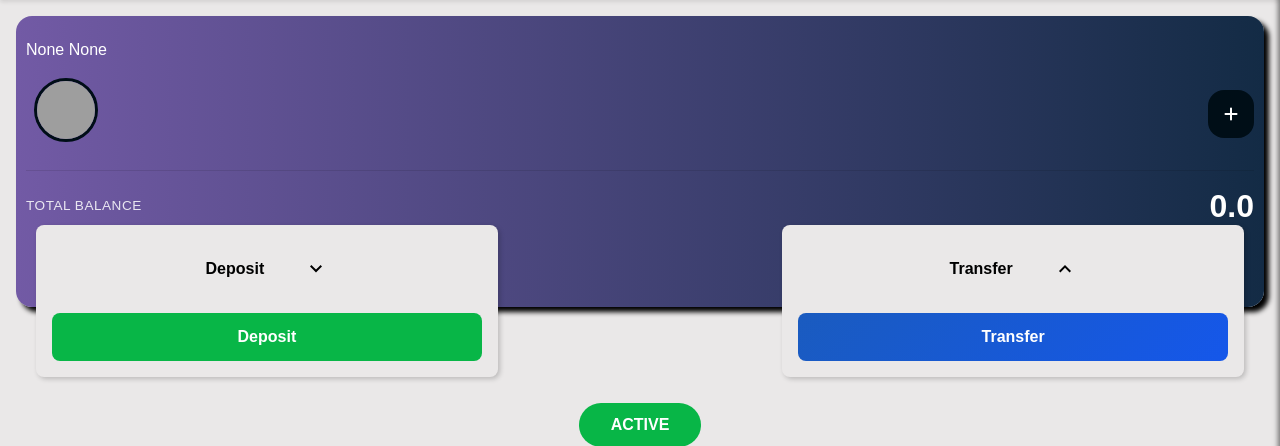
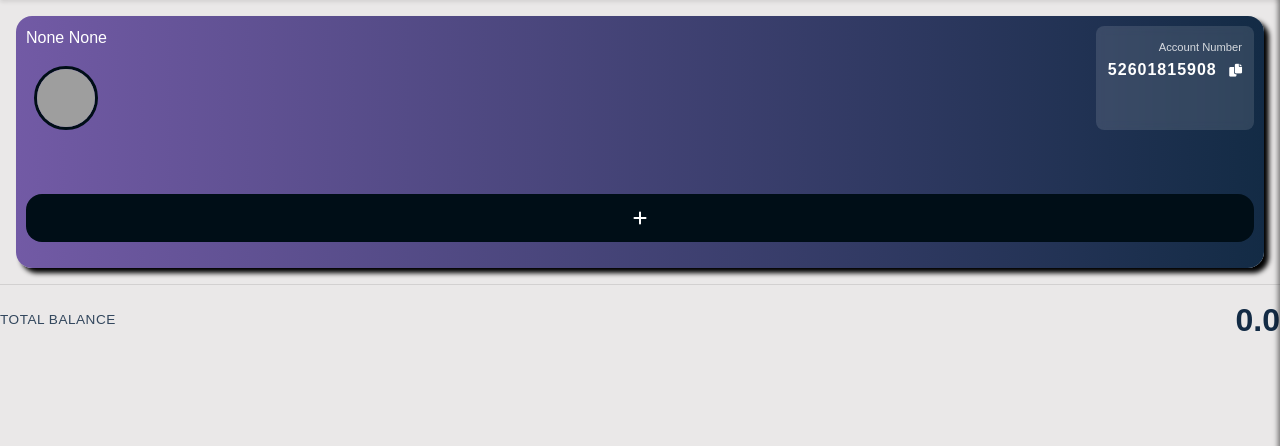
Before and after one commit to Rayflex189/Axis-Bank, a Django app: page /dashboard/ in a window 1280 px wide. Shown: the part 82-528 px from the top of the page. Run offline with Django 5.2, Linux system fonts and the light colour scheme; a user stored in the database is signed in; data comes from the database, SQL or seed files in the repository; data that the repository does not hold is empty; some libraries are stand-ins or nearby versions; grey boxes are pictures that could not be loaded.

Commit message:
Update dashboard.html
Save

```diff
--- a/Axis/axis_app/templates/axis_app/dashboard.html
+++ b/Axis/axis_app/templates/axis_app/dashboard.html
@@ -153,6 +153,35 @@
 
 .account-number {
     animation: fadeIn 1s ease;
+}
+
+/* Account number styling */
+.account-number {
+    display: flex;
+    align-items: center;
+    flex-wrap: wrap;
+    gap: 0.25rem;
+    font-size: 0.85rem;
+}
+
+.account-number span {
+    font-weight: 600;
+    letter-spacing: 0.5px;
+}
+
+.account-info {
+    background: rgba(255, 255, 255, 0.12);
+    padding: 0.5rem 0.75rem;
+    border-radius: var(--border-radius-sm);
+    backdrop-filter: blur(4px);
+}
+
+/* Make copy icon more touch-friendly on mobile */
+@media (max-width: 768px) {
+    .copy-icon {
+        padding: 0.25rem;
+        font-size: 1rem;
+    }
 }
 
 @keyframes fadeIn {
@@ -851,12 +880,20 @@
         <div class="part1">
             <div class="Welcome">
                 <p>
-                            {{user_profile.first_name}} {{user_profile.last_name}}
+                    {{ user_profile.first_name }} {{ user_profile.last_name }}
                 </p>
-                        <img src="{{user_profile.profile_pic.url}}" class="profile-img" alt="Profile Picture">
+                <img src="{{ user_profile.profile_pic.url }}" class="profile-img" alt="Profile Picture">
             </div>
         </div>
-
+        <div class="account-info" style="text-align: right;">
+            <small style="opacity: 0.8; font-size: 0.7rem;">Account Number</small>
+            <div>
+                <span id="mainAccountNumber" style="font-weight: 600; letter-spacing: 1px;">{{ user_profile.account_number|default:"Not available" }}</span>
+                <i class="fas fa-copy copy-icon" onclick="copyMainAccountNumber()" style="cursor: pointer; margin-left: 8px; color: #fff; font-size: 0.8rem;"></i>
+            </div>
+        </div>
+    </div>
+    <!-- Rest of your box1 content -->
                <i class="fas fa-plus"></i>
             </div>
             <hr>
```
Lines whose indentation alone changed are shown as unchanged.
